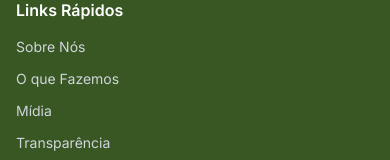
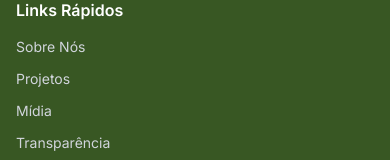
Before and after one commit to mabelcode/reino-nas-ruas, a Next.js app: page / in a window 390 px wide. Shown: the part 8281-8441 px from the top of the page. Built offline with nearby package versions, Linux system fonts and the light colour scheme.

Commit message:
whats we do to projects

```diff
--- a/components/home/ProjectsSection.tsx
+++ b/components/home/ProjectsSection.tsx
@@ -92,7 +92,7 @@ export function ProjectsSection() {
         </div>
 
         <div className="text-center">
-          <Link href="/what-we-do" className="inline-flex items-center bg-[var(--reino-orange)] text-white px-6 sm:px-8 py-3 sm:py-4 rounded-full font-semibold hover:bg-[var(--reino-orange-hover)] transition-all duration-300 hover:scale-105 hover:shadow-lg text-sm sm:text-base">
+          <Link href="/projects" className="inline-flex items-center bg-[var(--reino-orange)] text-white px-6 sm:px-8 py-3 sm:py-4 rounded-full font-semibold hover:bg-[var(--reino-orange-hover)] transition-all duration-300 hover:scale-105 hover:shadow-lg text-sm sm:text-base">
             Ver Todos os Projetos
             <ArrowRight className="w-4 h-4 sm:w-5 sm:h-5 ml-2" />
           </Link>
--- a/components/layout/Footer.tsx
+++ b/components/layout/Footer.tsx
@@ -63,8 +63,8 @@ export function Footer() {
                 </Link>
               </li>
               <li>
-                <Link href="/what-we-do" className="text-sm sm:text-base text-gray-300 hover:text-[var(--reino-yellow)] transition-colors duration-200">
-                  O que Fazemos
+                <Link href="/projects" className="text-sm sm:text-base text-gray-300 hover:text-[var(--reino-yellow)] transition-colors duration-200">
+                  Projetos
                 </Link>
               </li>
               <li>
--- a/components/layout/Header.tsx
+++ b/components/layout/Header.tsx
@@ -31,7 +31,7 @@ export function Header() {
   const navItems = [
     { name: 'Início', href: '/' },
     { name: 'Sobre Nós', href: '/about' },
-    { name: 'O que Fazemos', href: '/what-we-do' },
+    { name: 'Projetos', href: '/projects' },
     { name: 'Mídia', href: '/media' },
     { name: 'Transparência', href: '/transparency' },
     { name: 'Contato', href: '/contact' },
```
Also changed, not shown: app/projects/page.tsx (renamed from app/what-we-do/page.tsx).
